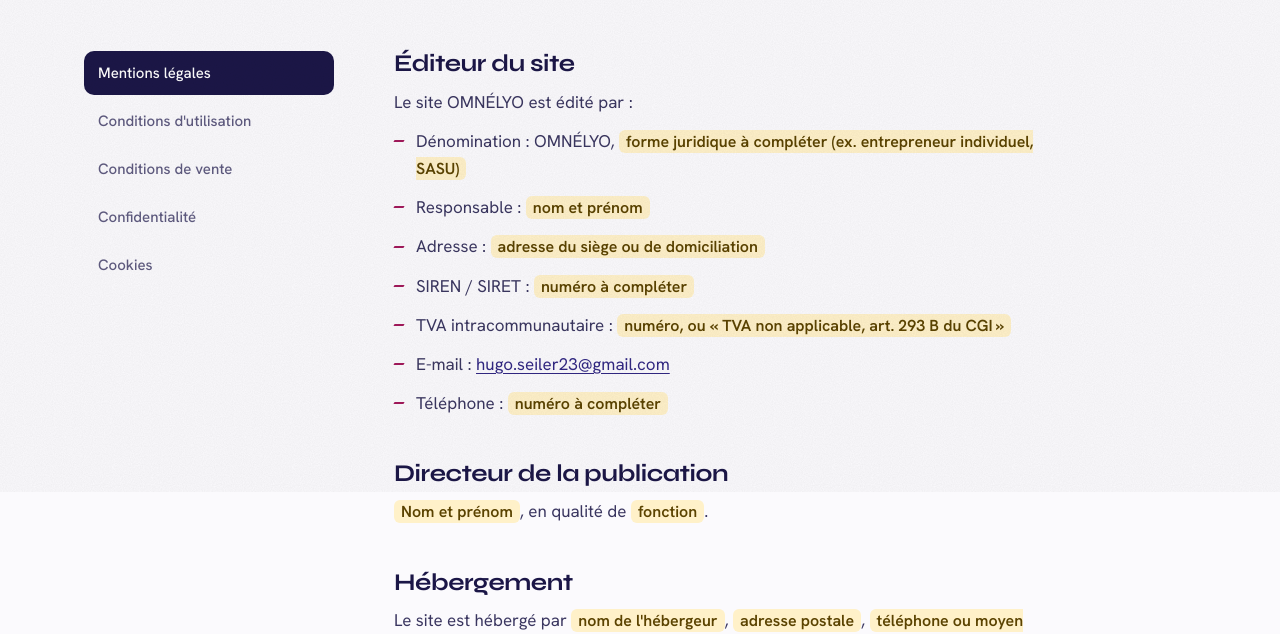
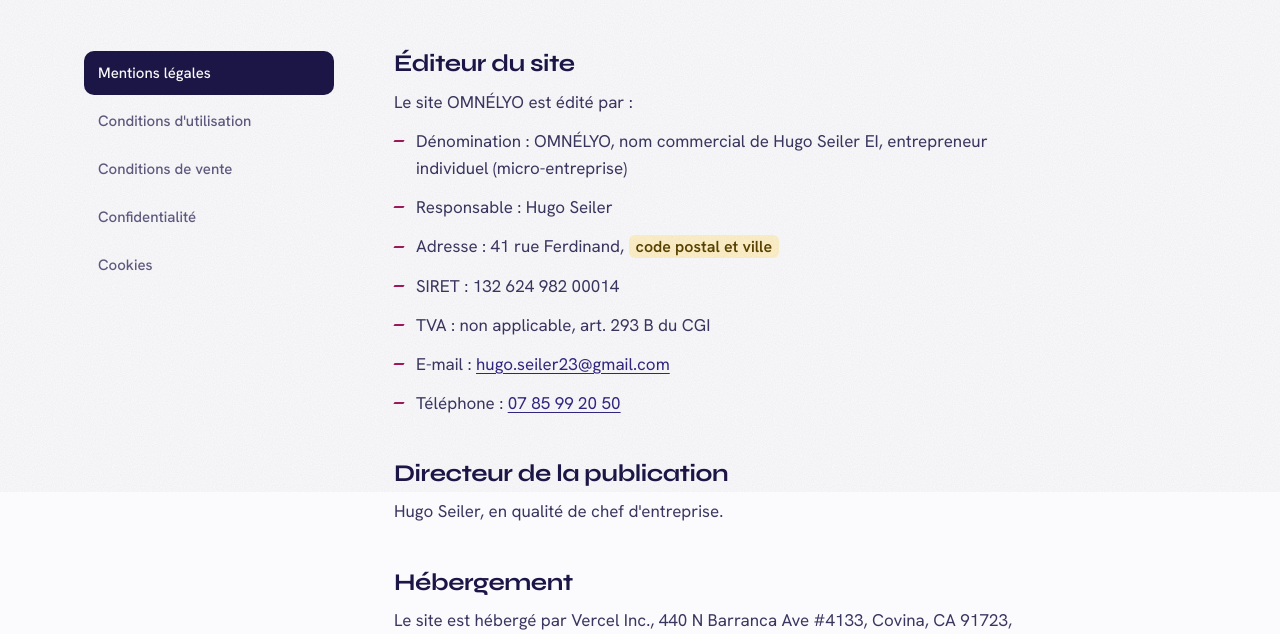
Before and after one commit to R3lsei/Omn-lyo, a plain HTML site: page mentions-legales/index.html in a window 1280 px wide. Shown: the part 308-942 px from the top of the page. Drawn offline with Linux system fonts and the light colour scheme.

Commit message:
Mentions légales : éditeur, directeur de la publication, hébergeur
Co-Authored-By: Claude Fable 5.2 <noreply@anthropic.com>
Claude-Session: https://claude.ai/code/session_01N276BjqqtaKpZb6Az4UEGi

```diff
--- a/mentions-legales/index.html
+++ b/mentions-legales/index.html
@@ -56,18 +56,18 @@
         <h2>Éditeur du site</h2>
         <p>Le site OMNÉLYO est édité par :</p>
         <ul>
-          <li>Dénomination : OMNÉLYO, <span class="todo">forme juridique à compléter (ex. entrepreneur individuel, SASU)</span></li>
-          <li>Responsable : <span class="todo">nom et prénom</span></li>
-          <li>Adresse : <span class="todo">adresse du siège ou de domiciliation</span></li>
-          <li>SIREN / SIRET : <span class="todo">numéro à compléter</span></li>
-          <li>TVA intracommunautaire : <span class="todo">numéro, ou « TVA non applicable, art. 293 B du CGI »</span></li>
+          <li>Dénomination : OMNÉLYO, nom commercial de Hugo Seiler EI, entrepreneur individuel (micro-entreprise)</li>
+          <li>Responsable : Hugo Seiler</li>
+          <li>Adresse : 41 rue Ferdinand, <span class="todo">code postal et ville</span></li>
+          <li>SIRET : 132 624 982 00014</li>
+          <li>TVA : non applicable, art. 293 B du CGI</li>
           <li>E-mail : <a data-cfg="email" href="mailto:hugo.seiler23@gmail.com">hugo.seiler23@gmail.com</a></li>
-          <li>Téléphone : <span class="todo">numéro à compléter</span></li>
+          <li>Téléphone : <a href="tel:+33785992050">07 85 99 20 50</a></li>
         </ul>
         <h2>Directeur de la publication</h2>
-        <p><span class="todo">Nom et prénom</span>, en qualité de <span class="todo">fonction</span>.</p>
+        <p>Hugo Seiler, en qualité de chef d'entreprise.</p>
         <h2>Hébergement</h2>
-        <p>Le site est hébergé par <span class="todo">nom de l'hébergeur</span>, <span class="todo">adresse postale</span>, <span class="todo">téléphone ou moyen de contact</span>.</p>
+        <p>Le site est hébergé par Vercel Inc., 440 N Barranca Ave #4133, Covina, CA 91723, États-Unis. Contact : <a href="mailto:privacy@vercel.com">privacy@vercel.com</a>, <a href="https://vercel.com" rel="noopener">vercel.com</a>.</p>
         <h2>Propriété intellectuelle</h2>
         <p>La marque, le logo, les textes, les visuels, les animations et le code de ce site sont la propriété d'OMNÉLYO ou de ses partenaires. Toute reproduction, représentation ou adaptation, totale ou partielle, sans accord écrit préalable est interdite et peut constituer une contrefaçon au sens du Code de la propriété intellectuelle.</p>
         <h2>Liens externes</h2>
```
Also changed, not shown: cgv/index.html (+1 -1 lines), confidentialite/index.html (+1 -1 lines).
